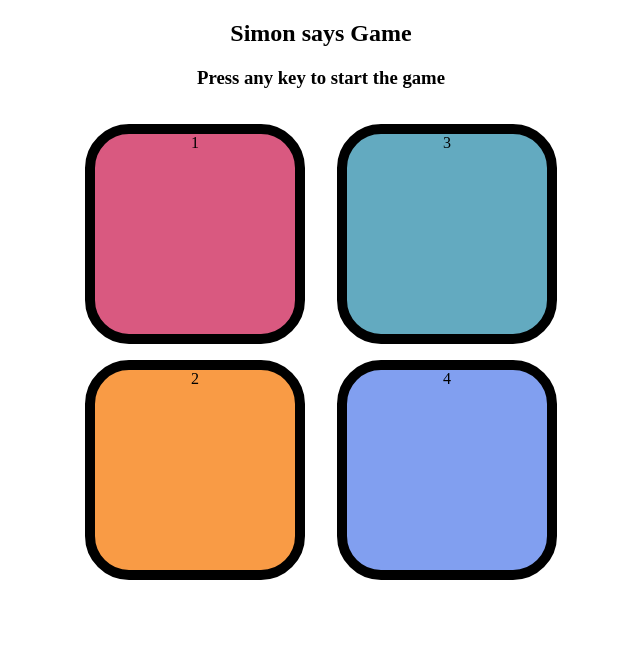
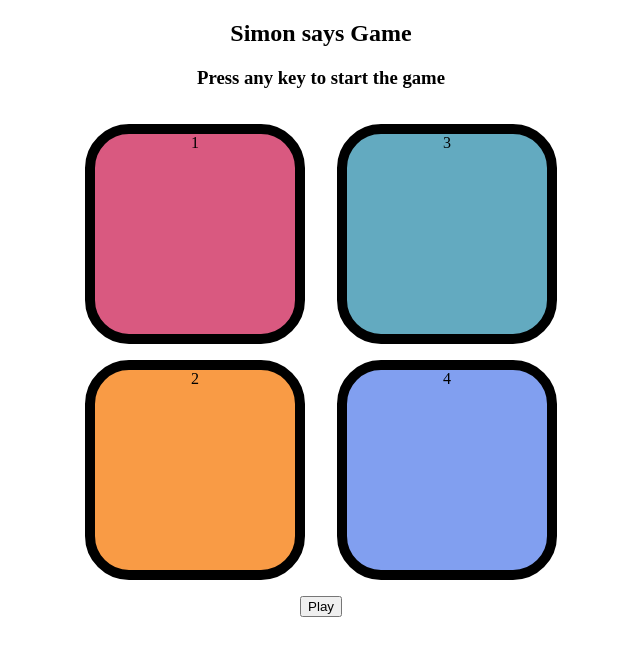
Before and after one commit to ashraful-tech/Simon-Says-Game, a plain HTML site: page index.html in a window 1280 px wide. Shown: the whole page, without its empty margins (319-959 px from the left). Drawn offline with Linux system fonts and the light colour scheme.

Commit message:
Update index.html

```diff
--- a/index.html
+++ b/index.html
@@ -24,6 +24,8 @@
         </div>
     </div>
 
+     <button>Play</button>
+
     <script src="app.js"></script>
 </body>
 
```
